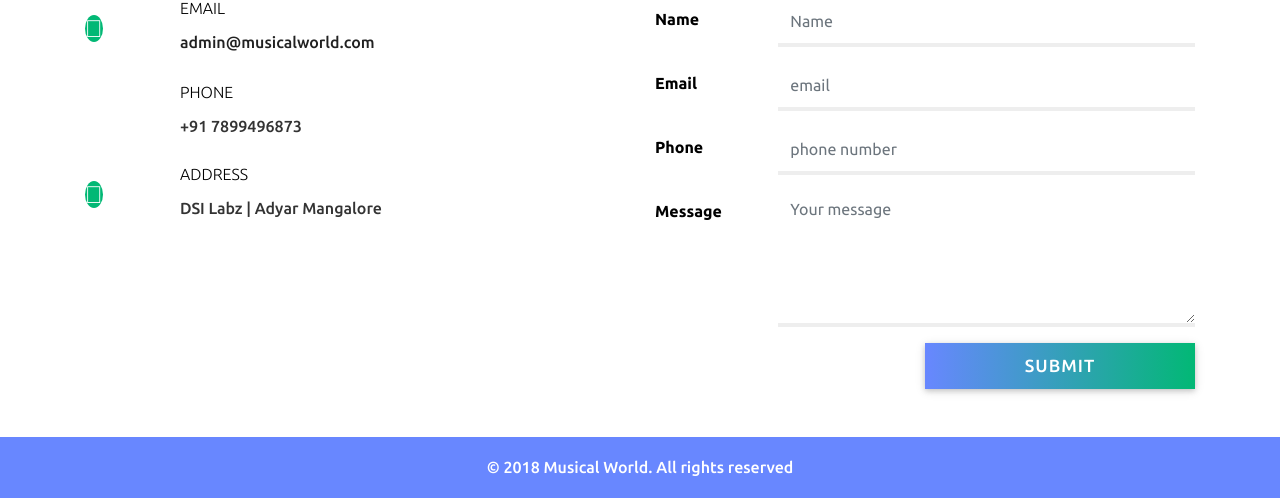
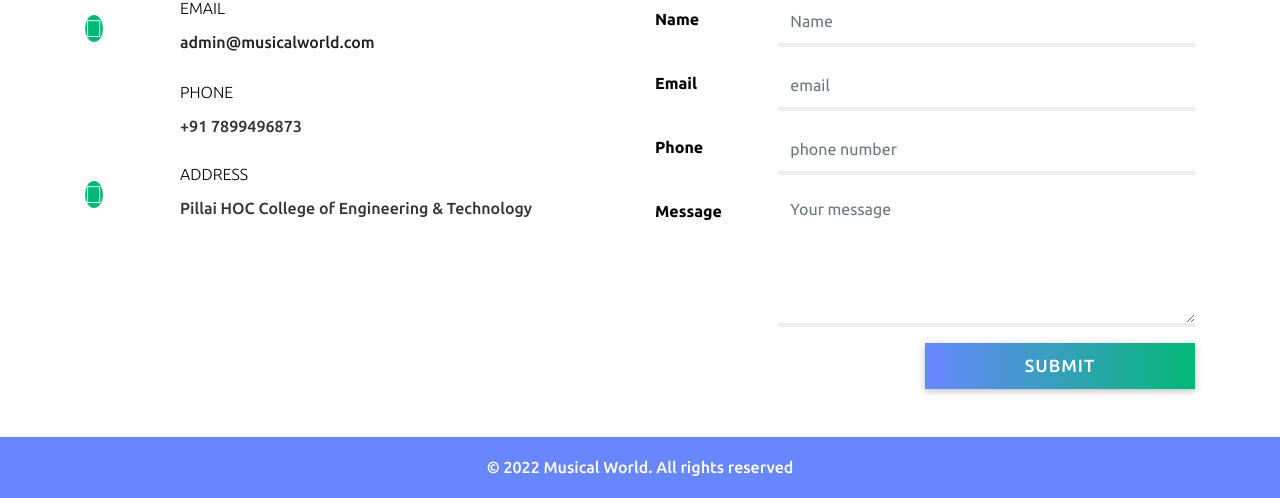
Before and after one commit to sanmesh21/heroku, a PHP site: page /musical_world/ in a window 1280 px wide. Shown: the part 2020-2518 px from the top of the page. Run offline with PHP 8.4, Linux system fonts and the light colour scheme; some libraries are stand-ins or nearby versions.

Commit message:
Update index.php

```diff
--- a/index.php
+++ b/index.php
@@ -154,7 +154,7 @@ s0.parentNode.insertBefore(s1,s0);
 							</div>
 							<div class="col-10">
 								<h6>address</h6>
-								<p>DSI Labz | Adyar Mangalore</p>
+								<p>Pillai HOC College of Engineering & Technology</p>
 							</div>
 						</div>
 					</div>
@@ -203,7 +203,7 @@ s0.parentNode.insertBefore(s1,s0);
 	<!-- //contact -->
 	<!-- copyright -->
 	<div class="cpy-right text-center">
-		<p>© 2018 Musical World. All rights reserved</p>
+		<p>© 2022 Musical World. All rights reserved</p>
 	</div>
 	<!-- //copyright -->
 
```
